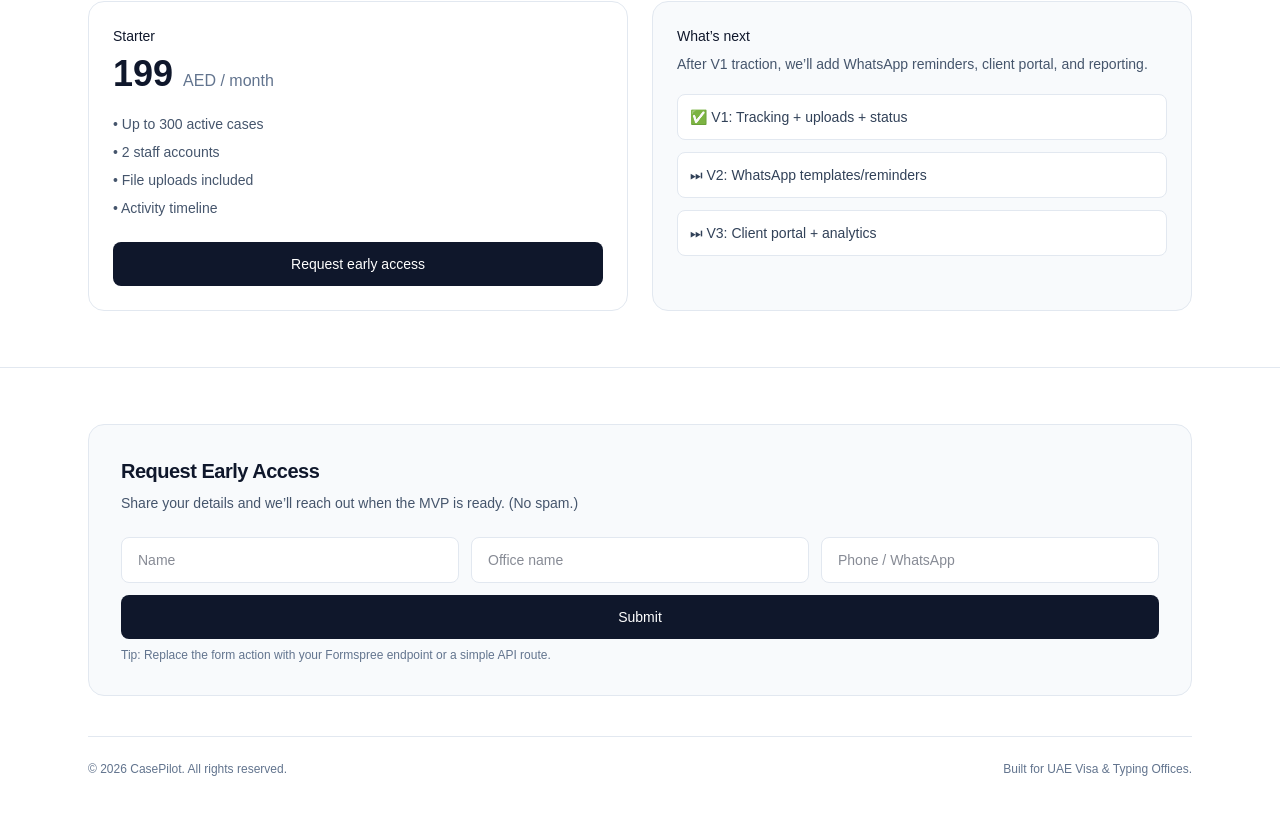
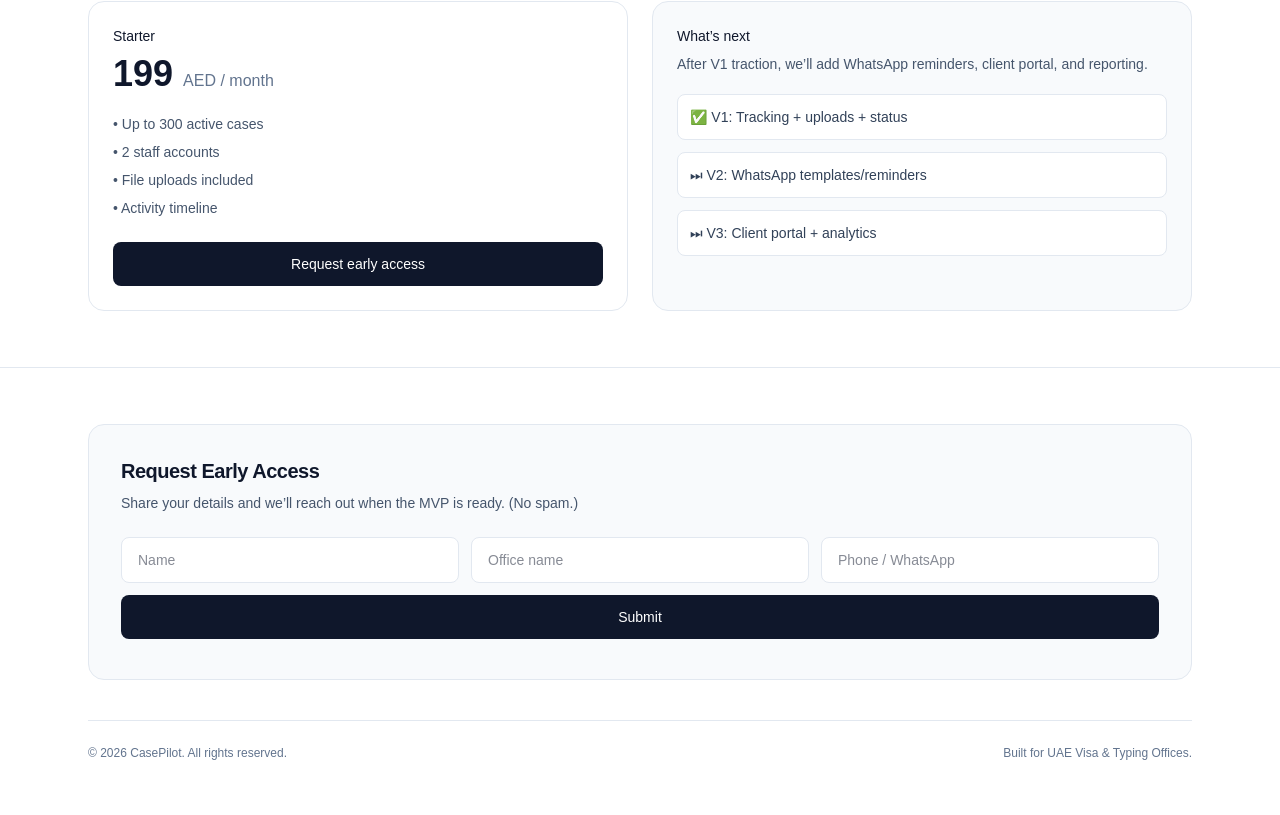
Before and after one commit to mhmdgoma1/casepilot, a Next.js app in the folder apps/web/: page / in a window 1280 px wide. Shown: the part 1116-1931 px from the top of the page. Built offline with nearby package versions, Linux system fonts and the light colour scheme.

Commit message:
Remove form action tip from page.tsx
Removed tip about replacing the form action.

```diff
--- a/apps/web/src/app/page.tsx
+++ b/apps/web/src/app/page.tsx
@@ -72,9 +72,6 @@ const translations = {
     formOffice: "Office name",
     formPhone: "Phone / WhatsApp",
     submit: "Submit",
-    tip:
-      "Tip: Replace the form action with your Formspree endpoint or a simple API route.",
-
     footerRights: "All rights reserved.",
     footerBuiltFor: "Built for UAE Visa & Typing Offices.",
     langToggleEn: "EN",
```
